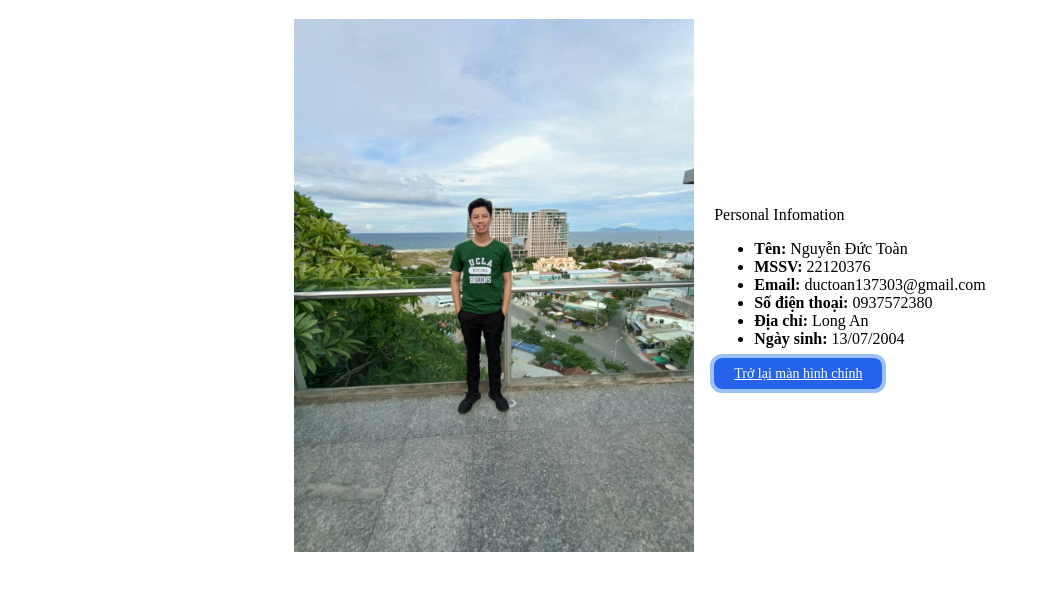
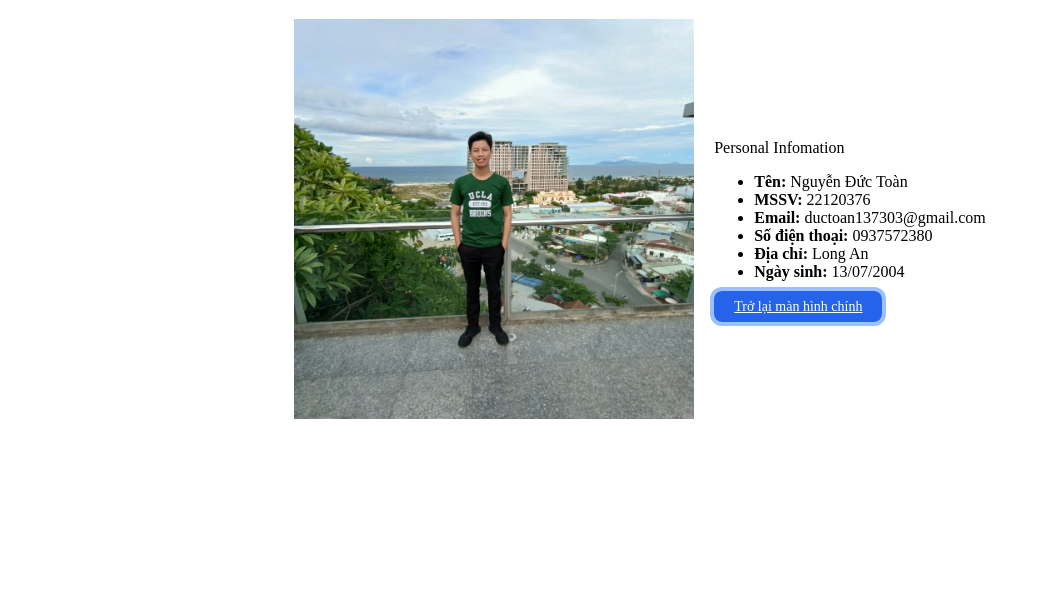
Before and after one commit to Dreamer-Guy/homework-html-css, a plain HTML site: page group/members/22120376/22120376.html in a window 1280 px wide. Shown: the part 61-652 px from the top of the page, without its empty margins (0-1039 px from the left). Drawn offline with Linux system fonts and the light colour scheme.

Commit message:
Fix bug where all images are in one size

```diff
--- a/group/members/22120376/22120376.html
+++ b/group/members/22120376/22120376.html
@@ -8,7 +8,7 @@
   <body>
     <h1>Student Profile</h1>
     <div class="profile">
-      <img src="./images/22120376.jpg" alt="Profile Pictures" />
+      <img class="img-profile" src="./images/22120376.jpg" alt="Profile Pictures" />
       <div>
         <p>Personal Infomation</p>
         <ul>
--- a/group/members/stylePerson.css
+++ b/group/members/stylePerson.css
@@ -7,8 +7,9 @@
 
 img{
     width: 400px;
-    height: 400;
+    height: 400px;
     margin-right: 20px;
+    object-fit: cover;
 }
 
 a{
```
Also changed, not shown: group/members/22120434/22120434.html (+1 -1 lines), group/members/22120435/22120435.html (+1 -1 lines).
